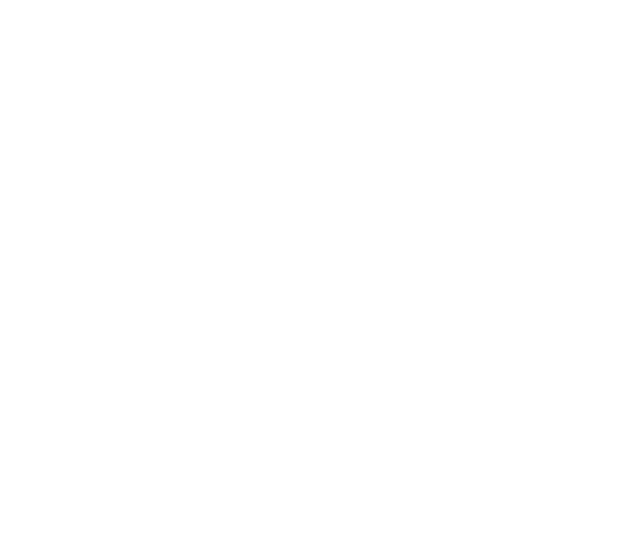
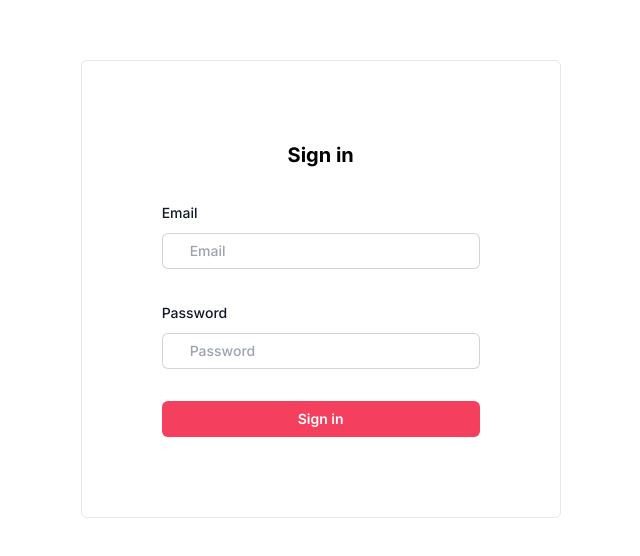
Before and after one commit to Elvira-del/standard-form, a Next.js app: page / in a window 1280 px wide. Shown: the part 140-696 px from the top of the page, without its empty margins (346-986 px from the left). Built offline with nearby package versions, Linux system fonts and the light colour scheme.

Commit message:
feat: add login page

```diff
--- a/src/app/page.tsx
+++ b/src/app/page.tsx
@@ -1,7 +1,39 @@
-import Image from "next/image";
+import Form from "./components/form/Form";
+import Label from "./components/label/Label";
+import Input from "./components/input/Input";
+import Button from "./components/button/Button";
+import Container from "./components/container/Container";
+import FormWrapper from "./components/wrapper/FormWrapper";
 
 export default function Home() {
   return (
-    <main className="flex min-h-screen flex-col items-center justify-between p-24"></main>
+    <main className="min-h-screen">
+      <Container>
+        <FormWrapper>
+          <h1 className="text-xl font-bold">Sign in</h1>
+          <Form>
+            <Label inputId={"email"}>
+              Email
+              <Input
+                type={"email"}
+                name={"email"}
+                id={"email"}
+                placeholder={"Email"}
+              />
+            </Label>
+            <Label inputId={"password"}>
+              Password
+              <Input
+                type={"password"}
+                name={"password"}
+                id={"password"}
+                placeholder={"Password"}
+              />
+            </Label>
+            <Button typeButton={"submit"} text={"Sign in"} />
+          </Form>
+        </FormWrapper>
+      </Container>
+    </main>
   );
 }
```
